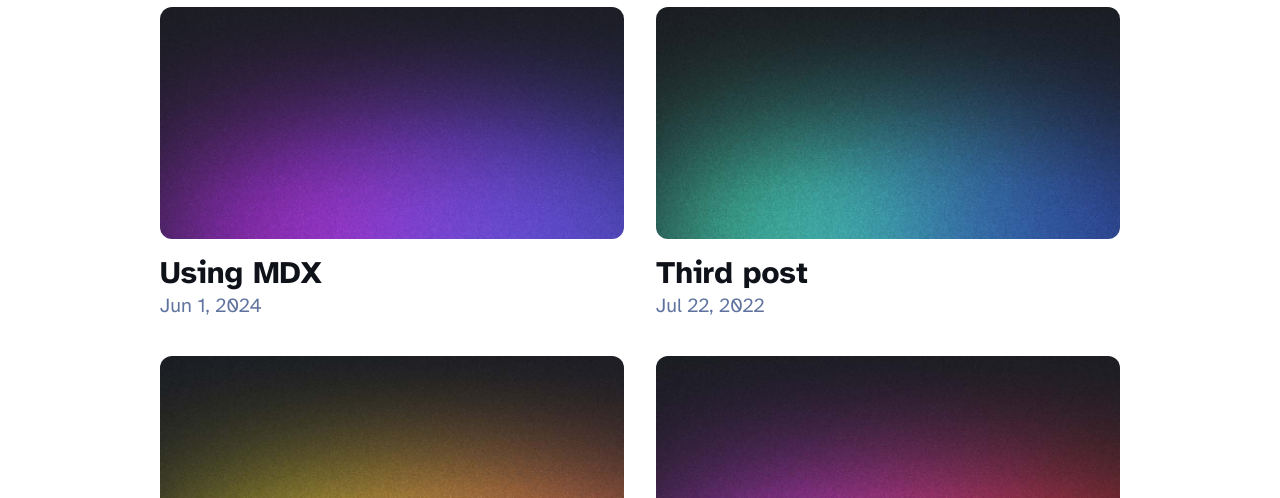
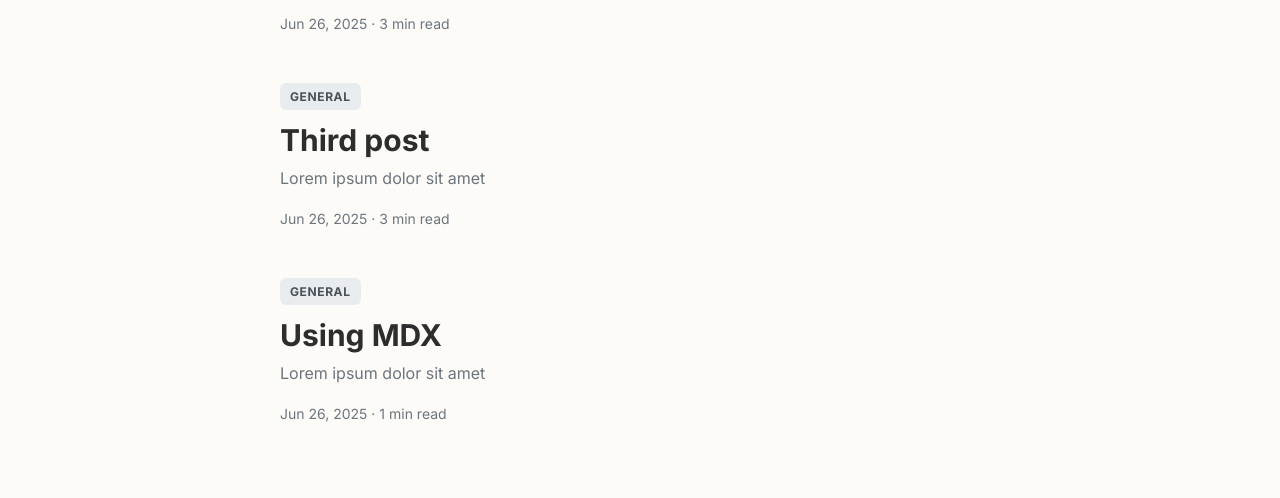
Before and after one commit to patrickellis/blog, an Astro site: page /blog in a window 1280 px wide. Shown: the part 751-1249 px from the top of the page. Built offline with nearby package versions, Linux system fonts and the light colour scheme; Astro itself is replaced by a stand-in of ours.

Commit message:
style: refactor global stylesheet, add categories to posts

```diff
--- a/cloudbuild.yaml
+++ b/cloudbuild.yaml
@@ -19,8 +19,8 @@ steps:
     args:
       - "storage"
       - "rsync"
-      - "--delete-unmatched-destination-objects" # <-- This is the correct flag
-      - "dist/" # Sync the contents of the dist directory
+      - "-r"
+      - "dist/"
       - "gs://${_BUCKET_NAME}"
     id: "deploy-to-gcs"
     waitFor: ["astro-build"]
@@ -39,7 +39,6 @@ steps:
 
 substitutions:
   _BUCKET_NAME: "astro-blog"
-  # IMPORTANT: Make sure this value is your real URL map name
   _URL_MAP_NAME: "blog-lb"
 
 options:
--- a/package.json
+++ b/package.json
@@ -12,8 +12,10 @@
     "@astrojs/mdx": "^4.3.0",
     "@astrojs/rss": "^4.0.12",
     "@astrojs/sitemap": "^3.4.1",
+    "@tailwindcss/vite": "^4.1.10",
     "astro": "^5.10.1",
-    "sharp": "^0.34.2"
+    "sharp": "^0.34.2",
+    "tailwindcss": "^4.1.10"
   },
   "engines": {
     "node": ">=18.17.0",
--- a/src/content/blog/first-post.md
+++ b/src/content/blog/first-post.md
@@ -1,8 +1,9 @@
 ---
-title: 'First post'
-description: 'Lorem ipsum dolor sit amet'
-pubDate: 'Jul 08 2022'
-heroImage: '../../assets/blog-placeholder-3.jpg'
+title: "First post"
+description: "Lorem ipsum dolor sit amet"
+pubDate: "2025-06-26"
+heroImage: "../../assets/blog-placeholder-3.jpg"
+category: "general"
 ---
 
 Lorem ipsum dolor sit amet, consectetur adipiscing elit, sed do eiusmod tempor incididunt ut labore et dolore magna aliqua. Vitae ultricies leo integer malesuada nunc vel risus commodo viverra. Adipiscing enim eu turpis egestas pretium. Euismod elementum nisi quis eleifend quam adipiscing. In hac habitasse platea dictumst vestibulum. Sagittis purus sit amet volutpat. Netus et malesuada fames ac turpis egestas. Eget magna fermentum iaculis eu non diam phasellus vestibulum lorem. Varius sit amet mattis vulputate enim. Habitasse platea dictumst quisque sagittis. Integer quis auctor elit sed vulputate mi. Dictumst quisque sagittis purus sit amet.
--- a/src/content/blog/markdown-style-guide.md
+++ b/src/content/blog/markdown-style-guide.md
@@ -1,8 +1,9 @@
 ---
-title: 'Markdown Style Guide'
-description: 'Here is a sample of some basic Markdown syntax that can be used when writing Markdown content in Astro.'
-pubDate: 'Jun 19 2024'
-heroImage: '../../assets/blog-placeholder-1.jpg'
+title: "Markdown Style Guide"
+description: "Here is a sample of some basic Markdown syntax that can be used when writing Markdown content in Astro."
+pubDate: "2025-06-26"
+heroImage: "../../assets/blog-placeholder-1.jpg"
+category: "general"
 ---
 
 Here is a sample of some basic Markdown syntax that can be used when writing Markdown content in Astro.
--- a/src/content/blog/second-post.md
+++ b/src/content/blog/second-post.md
@@ -1,8 +1,9 @@
 ---
-title: 'Second post'
-description: 'Lorem ipsum dolor sit amet'
-pubDate: 'Jul 15 2022'
-heroImage: '../../assets/blog-placeholder-4.jpg'
+title: "Second post"
+description: "Lorem ipsum dolor sit amet"
+pubDate: "2025-06-26"
+heroImage: "../../assets/blog-placeholder-4.jpg"
+category: "general"
 ---
 
 Lorem ipsum dolor sit amet, consectetur adipiscing elit, sed do eiusmod tempor incididunt ut labore et dolore magna aliqua. Vitae ultricies leo integer malesuada nunc vel risus commodo viverra. Adipiscing enim eu turpis egestas pretium. Euismod elementum nisi quis eleifend quam adipiscing. In hac habitasse platea dictumst vestibulum. Sagittis purus sit amet volutpat. Netus et malesuada fames ac turpis egestas. Eget magna fermentum iaculis eu non diam phasellus vestibulum lorem. Varius sit amet mattis vulputate enim. Habitasse platea dictumst quisque sagittis. Integer quis auctor elit sed vulputate mi. Dictumst quisque sagittis purus sit amet.
--- a/src/content/blog/third-post.md
+++ b/src/content/blog/third-post.md
@@ -1,8 +1,9 @@
 ---
-title: 'Third post'
-description: 'Lorem ipsum dolor sit amet'
-pubDate: 'Jul 22 2022'
-heroImage: '../../assets/blog-placeholder-2.jpg'
+title: "Third post"
+description: "Lorem ipsum dolor sit amet"
+pubDate: "2025-06-26"
+heroImage: "../../assets/blog-placeholder-2.jpg"
+category: "general"
 ---
 
 Lorem ipsum dolor sit amet, consectetur adipiscing elit, sed do eiusmod tempor incididunt ut labore et dolore magna aliqua. Vitae ultricies leo integer malesuada nunc vel risus commodo viverra. Adipiscing enim eu turpis egestas pretium. Euismod elementum nisi quis eleifend quam adipiscing. In hac habitasse platea dictumst vestibulum. Sagittis purus sit amet volutpat. Netus et malesuada fames ac turpis egestas. Eget magna fermentum iaculis eu non diam phasellus vestibulum lorem. Varius sit amet mattis vulputate enim. Habitasse platea dictumst quisque sagittis. Integer quis auctor elit sed vulputate mi. Dictumst quisque sagittis purus sit amet.
--- a/src/content/blog/using-mdx.mdx
+++ b/src/content/blog/using-mdx.mdx
@@ -1,8 +1,9 @@
 ---
 title: 'Using MDX'
 description: 'Lorem ipsum dolor sit amet'
-pubDate: 'Jun 01 2024'
+pubDate: "2025-06-26"
 heroImage: '../../assets/blog-placeholder-5.jpg'
+category: 'general'
 ---
 
 This theme comes with the [@astrojs/mdx](https://docs.astro.build/en/guides/integrations-guide/mdx/) integration installed and configured in your `astro.config.mjs` config file. If you prefer not to use MDX, you can disable support by removing the integration from your config file.
--- a/src/pages/blog/index.astro
+++ b/src/pages/blog/index.astro
@@ -2,112 +2,65 @@
 import BaseHead from '../../components/BaseHead.astro';
 import Header from '../../components/Header.astro';
 import Footer from '../../components/Footer.astro';
-import { SITE_TITLE, SITE_DESCRIPTION } from '../../consts';
+import FormattedDate from '../../components/FormattedDate.astro';
 import { getCollection } from 'astro:content';
-import FormattedDate from '../../components/FormattedDate.astro';
-import { Image } from 'astro:assets';
 
 const posts = (await getCollection('blog')).sort(
-	(a, b) => b.data.pubDate.valueOf() - a.data.pubDate.valueOf(),
+  (a, b) => new Date(b.data.pubDate).valueOf() - new Date(a.data.pubDate).valueOf()
 );
+
+function getReadingTime(content) {
+  const wordsPerMinute = 200;
+  const wordCount = content.split(/\s+/).length;
+  const time = Math.ceil(wordCount / wordsPerMinute);
+  return `${time} min read`;
+}
 ---
 
 <!doctype html>
 <html lang="en">
 <head>
-		<BaseHead title={SITE_TITLE} description={SITE_DESCRIPTION} />
-		<style>
-			main {
-				width: 960px;
-			}
-			ul {
-				display: flex;
-				flex-wrap: wrap;
-				gap: 2rem;
-				list-style-type: none;
-				margin: 0;
-				padding: 0;
-			}
-			ul li {
-				width: calc(50% - 1rem);
-			}
-			ul li * {
-				text-decoration: none;
-				transition: 0.2s ease;
-			}
-			ul li:first-child {
-				width: 100%;
-				margin-bottom: 1rem;
-				text-align: center;
-			}
-			ul li:first-child img {
-				width: 100%;
-			}
-			ul li:first-child .title {
-				font-size: 2.369rem;
-			}
-			ul li img {
-				margin-bottom: 0.5rem;
-				border-radius: 12px;
-			}
-			ul li a {
-				display: block;
-			}
-			.title {
-				margin: 0;
-				color: rgb(var(--black));
-				line-height: 1;
-			}
-			.date {
-				margin: 0;
-				color: rgb(var(--gray));
-			}
-			ul li a:hover h4,
-			ul li a:hover .date {
-				color: rgb(var(--accent));
-			}
-			ul a:hover img {
-				box-shadow: var(--box-shadow);
-			}
-			@media (max-width: 720px) {
-				ul {
-					gap: 0.5em;
-				}
-				ul li {
-					width: 100%;
-					text-align: center;
-				}
-				ul li:first-child {
-					margin-bottom: 0;
-				}
-				ul li:first-child .title {
-					font-size: 1.563em;
-				}
-			}
-		</style>
+	<BaseHead title="Stories" description="All my articles" />
 </head>
 <body>
 	<Header />
 	<main>
-			<section>
+		<h1>Stories</h1>
 		<ul>
-					{
-						posts.map((post) => (
-							<li>
-								<a href={`/blog/${post.id}/`}>
-									{post.data.heroImage && (
-										<Image width={720} height={360} src={post.data.heroImage} alt="" />
-									)}
-									<h4 class="title">{post.data.title}</h4>
-									<p class="date">
+			{posts.map((post) => {
+				// Get the category, make it lowercase for the CSS class, or use 'default'
+				const categoryClass = (post.data.category || 'default').toLowerCase();
+				const readingTime = getReadingTime(post.body);
+
+				return (
+					<li class="post-list-item">
+						<a href={`/blog/${post.slug}/`}>
+							<!-- Category Tag -->
+							<div class={`category-tag ${categoryClass}`}>
+								{post.data.category || 'General'}
+							</div>
+
+							<!-- Post Title -->
+							<h2 class="post-title">
+								{post.data.title}
+							</h2>
+
+							<!-- Post Description -->
+							<p class="post-description">
+								{post.data.description}
+							</p>
+
+							<!-- Metadata: Date and Reading Time -->
+							<div class="post-meta">
 								<FormattedDate date={post.data.pubDate} />
-									</p>
+								<span class="mx-1">·</span>
+								<span>{readingTime}</span>
+							</div>
 						</a>
 					</li>
-						))
-					}
+				);
+			})}
 		</ul>
-			</section>
 	</main>
 	<Footer />
 </body>
--- a/src/styles/global.css
+++ b/src/styles/global.css
@@ -1,155 +1,118 @@
-/*
-  The CSS in this style tag is based off of Bear Blog's default CSS.
-  https://github.com/HermanMartinus/bearblog/blob/297026a877bc2ab2b3bdfbd6b9f7961c350917dd/templates/styles/blog/default.css
-  License MIT: https://github.com/HermanMartinus/bearblog/blob/master/LICENSE.md
- */
+@import url("https://fonts.googleapis.com/css2?family=Inter:wght@400;600;700&display=swap");
 
 :root {
-	--accent: #2337ff;
-	--accent-dark: #000d8a;
-	--black: 15, 18, 25;
-	--gray: 96, 115, 159;
-	--gray-light: 229, 233, 240;
-	--gray-dark: 34, 41, 57;
-	--gray-gradient: rgba(var(--gray-light), 50%), #fff;
-	--box-shadow:
-		0 2px 6px rgba(var(--gray), 25%), 0 8px 24px rgba(var(--gray), 33%),
-		0 16px 32px rgba(var(--gray), 33%);
-}
-@font-face {
-	font-family: 'Atkinson';
-	src: url('/fonts/atkinson-regular.woff') format('woff');
-	font-weight: 400;
-	font-style: normal;
-	font-display: swap;
-}
-@font-face {
-	font-family: 'Atkinson';
-	src: url('/fonts/atkinson-bold.woff') format('woff');
-	font-weight: 700;
-	font-style: normal;
-	font-display: swap;
+  --font-sans: "Inter", sans-serif;
+  --bg-color: #fdfbf7; /* Cream background */
+  --text-color: #2d2d2d; /* Off-black for text */
+  --meta-color: #6c757d; /* Lighter grey for metadata */
+
+  /* Tag colors */
+  --tag-green-bg: #d1fae5;
+  --tag-green-text: #065f46;
+  --tag-blue-bg: #dbeafe;
+  --tag-blue-text: #1e40af;
+  --tag-pink-bg: #fce7f3;
+  --tag-pink-text: #9d2463;
+  --tag-default-bg: #e9ecef;
+  --tag-default-text: #495057;
 }
 body {
-	font-family: 'Atkinson', sans-serif;
-	margin: 0;
-	padding: 0;
-	text-align: left;
-	background: linear-gradient(var(--gray-gradient)) no-repeat;
-	background-size: 100% 600px;
-	word-wrap: break-word;
-	overflow-wrap: break-word;
-	color: rgb(var(--gray-dark));
-	font-size: 20px;
-	line-height: 1.7;
+  font-family: var(--font-sans);
+  background-color: var(--bg-color);
+  color: var(--text-color);
+  margin: 0;
+  padding: 0;
+  font-size: 16px;
+  line-height: 1.6;
 }
+
 main {
-	width: 720px;
-	max-width: calc(100% - 2em);
-	margin: auto;
-	padding: 3em 1em;
+  /* This centers the content and constrains its width */
+  max-width: 720px; /* Equivalent to max-w-2xl */
+  margin: 0 auto;
+  padding: 2rem; /* Equivalent to p-8 */
 }
+
 h1,
 h2,
 h3,
-h4,
-h5,
-h6 {
-	margin: 0 0 0.5rem 0;
-	color: rgb(var(--black));
-	line-height: 1.2;
-}
-h1 {
-	font-size: 3.052em;
-}
-h2 {
-	font-size: 2.441em;
-}
-h3 {
-	font-size: 1.953em;
-}
 h4 {
-	font-size: 1.563em;
-}
-h5 {
-	font-size: 1.25em;
-}
-strong,
-b {
-	font-weight: 700;
-}
-a {
-	color: var(--accent);
-}
-a:hover {
-	color: var(--accent);
-}
-p {
-	margin-bottom: 1em;
-}
-.prose p {
-	margin-bottom: 2em;
-}
-textarea {
-	width: 100%;
-	font-size: 16px;
-}
-input {
-	font-size: 16px;
-}
-table {
-	width: 100%;
-}
-img {
-	max-width: 100%;
-	height: auto;
-	border-radius: 8px;
-}
-code {
-	padding: 2px 5px;
-	background-color: rgb(var(--gray-light));
-	border-radius: 2px;
-}
-pre {
-	padding: 1.5em;
-	border-radius: 8px;
-}
-pre > code {
-	all: unset;
-}
-blockquote {
-	border-left: 4px solid var(--accent);
-	padding: 0 0 0 20px;
-	margin: 0px;
-	font-size: 1.333em;
-}
-hr {
-	border: none;
-	border-top: 1px solid rgb(var(--gray-light));
-}
-@media (max-width: 720px) {
-	body {
-		font-size: 18px;
-	}
-	main {
-		padding: 1em;
-	}
+  font-weight: 700;
+  line-height: 1.2;
 }
 
-.sr-only {
-	border: 0;
-	padding: 0;
-	margin: 0;
-	position: absolute !important;
-	height: 1px;
-	width: 1px;
-	overflow: hidden;
-	/* IE6, IE7 - a 0 height clip, off to the bottom right of the visible 1px box */
-	clip: rect(1px 1px 1px 1px);
-	/* maybe deprecated but we need to support legacy browsers */
-	clip: rect(1px, 1px, 1px, 1px);
-	/* modern browsers, clip-path works inwards from each corner */
-	clip-path: inset(50%);
-	/* added line to stop words getting smushed together (as they go onto separate lines and some screen readers do not understand line feeds as a space */
-	white-space: nowrap;
+h1 {
+  font-size: 2.5rem; /* ~40px */
+  margin-bottom: 3rem; /* ~48px */
 }
+
+h2 {
+  font-size: 1.875rem; /* ~30px */
+}
+
+a {
+  color: inherit;
+  text-decoration: none;
+}
+
+a:hover h2 {
+  text-decoration: underline;
+}
+
+ul {
+  list-style: none;
+  padding: 0;
+}
+
+/* 3. BLOG POST LIST STYLES */
+.post-list-item {
+  margin-bottom: 3rem; /* Spacing between posts */
+}
+
+.post-title {
+  margin-top: 0.75rem;
+  margin-bottom: 0.5rem;
+}
+
+.post-description {
+  color: var(--meta-color);
+  margin-top: 0.5rem;
+}
+
+.post-meta {
+  font-size: 0.875rem; /* 14px */
+  color: var(--meta-color);
+  margin-top: 0.75rem;
+}
+
+/* 4. CATEGORY TAG STYLES */
+.category-tag {
+  display: inline-block;
+  padding: 0.25rem 0.625rem; /* Equivalent to px-2.5 py-1 */
+  font-size: 0.75rem; /* 12px */
+  font-weight: 700;
+  border-radius: 6px;
+  letter-spacing: 0.05em;
+  text-transform: uppercase;
+}
+
+.category-tag.lifestyle {
+  background-color: var(--tag-green-bg);
+  color: var(--tag-green-text);
+}
+
+.category-tag.technology {
+  background-color: var(--tag-blue-bg);
+  color: var(--tag-blue-text);
+}
+
+.category-tag.design {
+  background-color: var(--tag-pink-bg);
+  color: var(--tag-pink-text);
+}
+
+/* Default tag style for any other category */
+.category-tag.default {
+  background-color: var(--tag-default-bg);
+  color: var(--tag-default-text);
+}
```
Also changed, not shown: astro.config.mjs (+11 -5 lines), 1 other file. Lines whose indentation alone changed are shown as unchanged.
